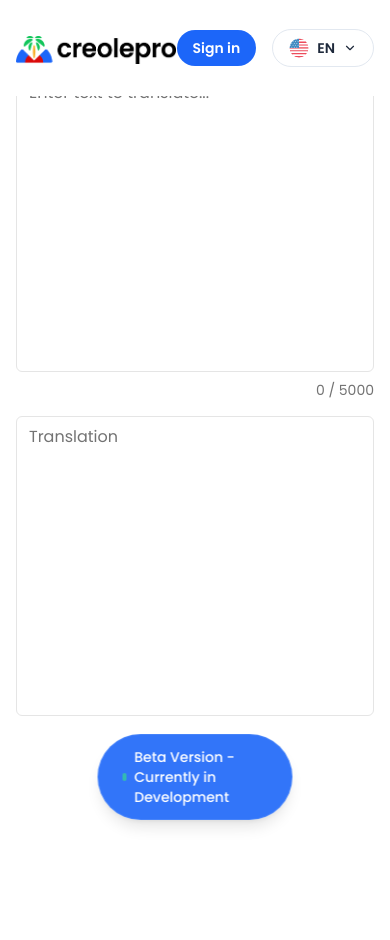
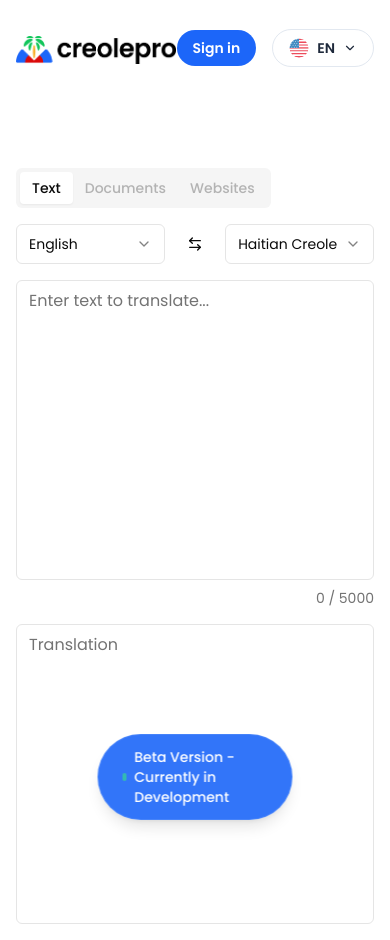
Before and after one commit to creolepro/creolepro, a Next.js app: page /translate in a window 390 px wide. Before the commit the page ends 844 px from the top, so only its background shows below. Built offline with nearby package versions, Linux system fonts and the light colour scheme.

Commit message:
fixed overlap

```diff
--- a/src/components/Translate.tsx
+++ b/src/components/Translate.tsx
@@ -42,7 +42,7 @@ export default function Translator() {
   };
 
   return (
-    <main className="container mx-auto max-w-5xl p-4 min-h-[calc(100vh-80px)] flex flex-col justify-center -mt-32">
+    <main className="container mx-auto max-w-5xl p-4 min-h-[calc(100vh-80px)] flex flex-col justify-center mt-20 md:-mt-32">
       <div className="space-y-4">
         <Tabs defaultValue="text" className="w-full">
           <TabsList>
```
